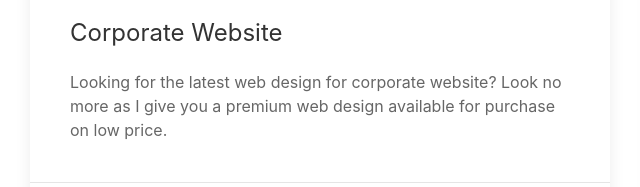
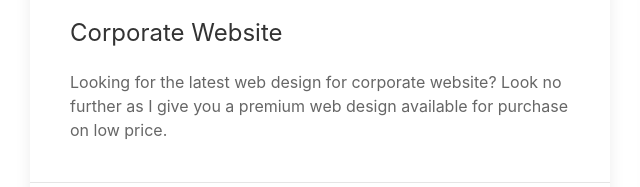
Before and after one commit to iamtonysoft/shop, a website built with webpack: page index.html in a window 1280 px wide. Shown: the part 765-952 px from the top of the page, 10-650 px from the left. Built offline with nearby package versions, Linux system fonts and the light colour scheme; a web font is replaced by a local one.

Commit message:
fix paragraph

```diff
--- a/index.html
+++ b/index.html
@@ -38,7 +38,7 @@
                                 <h3 class="uk-card-title">Corporate Website</h3>
                                 <p>
                                     Looking for the latest web design for corporate website?
-                                    Look no more as I give you a premium web design available for purchase on low price.
+                                    Look no further as I give you a premium web design available for purchase on low price.
                                 </p>
                             </div>
                             <div class="uk-card-footer">
```
